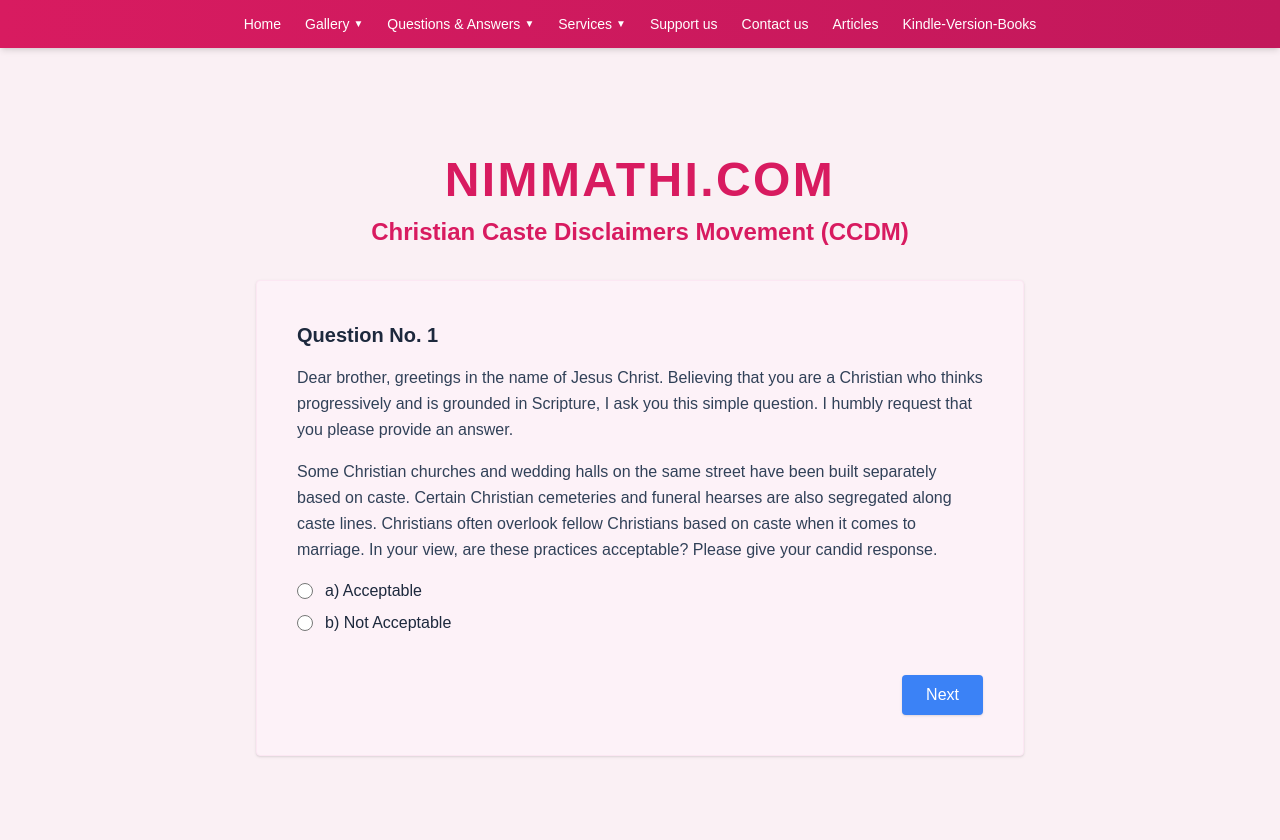
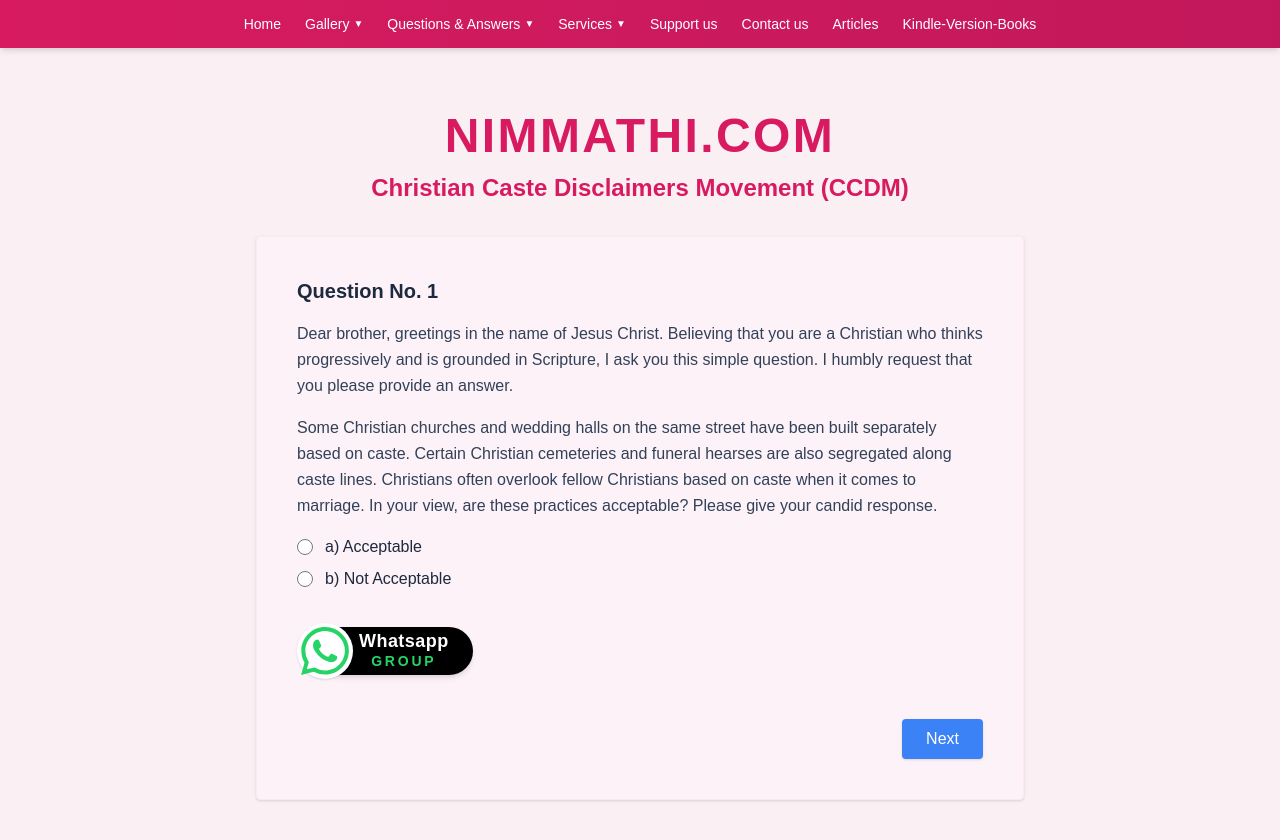
Before and after one commit to Vasanthkumar-Munusamy/ccdm, a Next.js app in the folder frontend/: page / in a window 1280 px wide. Shown: the top 840 px of the page. Built offline with nearby package versions, Linux system fonts and the light colour scheme.

Commit message:
Add WhatsApp group button to survey

```diff
--- a/frontend/src/app/page.tsx
+++ b/frontend/src/app/page.tsx
@@ -315,6 +315,21 @@
             </div>
           )}
 
+          {/* WhatsApp Group Button */}
+          <div className="mt-8 flex justify-start">
+            <a href="https://chat.whatsapp.com/Lwno6Fhv1by54M0wZzCdSv" target="_blank" rel="noopener noreferrer" className="flex items-center group transition-transform transform hover:scale-105">
+              <div className="z-10 bg-white rounded-full p-[2px] shadow-sm flex items-center justify-center h-14 w-14 relative" style={{ marginRight: '-18px' }}>
+                <svg viewBox="0 0 24 24" className="w-12 h-12 text-[#25D366] fill-current">
+                  <path d="M17.472 14.382c-.297-.149-1.758-.867-2.03-.967-.273-.099-.471-.148-.67.15-.197.297-.767.966-.94 1.164-.173.199-.347.223-.644.075-.297-.15-1.255-.463-2.39-1.475-.883-.788-1.48-1.761-1.653-2.059-.173-.297-.018-.458.13-.606.134-.133.298-.347.446-.52.149-.174.198-.298.298-.497.099-.198.05-.371-.025-.52-.075-.149-.669-1.612-.916-2.207-.242-.579-.487-.5-.669-.51a12.8 12.8 0 0 0-.57-.01c-.198 0-.52.074-.792.372-.272.297-1.04 1.016-1.04 2.479 0 1.462 1.065 2.875 1.213 3.074.149.198 2.096 3.2 5.077 4.487.709.306 1.262.489 1.694.625.712.227 1.36.195 1.871.118.571-.085 1.758-.719 2.006-1.413.248-.694.248-1.289.173-1.413-.074-.124-.272-.198-.57-.347m-5.421 7.403h-.004a9.87 9.87 0 0 1-5.031-1.378l-.361-.214-3.741.982.998-3.648-.235-.374a9.86 9.86 0 0 1-1.51-5.26c.001-5.45 4.436-9.884 9.888-9.884 2.64 0 5.122 1.03 6.988 2.898a9.825 9.825 0 0 1 2.893 6.994c-.003 5.45-4.437 9.884-9.885 9.884m8.413-18.297A11.815 11.815 0 0 0 12.05 0C5.495 0 .16 5.335.157 11.892c0 2.096.547 4.142 1.588 5.945L.057 24l6.305-1.654a11.882 11.882 0 0 0 5.683 1.448h.005c6.554 0 11.89-5.335 11.893-11.893a11.821 11.821 0 0 0-3.48-8.413Z"/>
+                </svg>
+              </div>
+              <div className="bg-black text-white pl-6 pr-6 py-2 rounded-r-full flex flex-col justify-center items-center h-12 shadow-md">
+                <span className="font-bold text-lg leading-[1.1] tracking-wide">Whatsapp</span>
+                <span className="font-bold text-sm text-[#25D366] leading-[1.1] tracking-[0.2em] uppercase mt-[2px]">Group</span>
+              </div>
+            </a>
+          </div>
+
         </div>
 
         {/* Navigation Buttons */}
```
